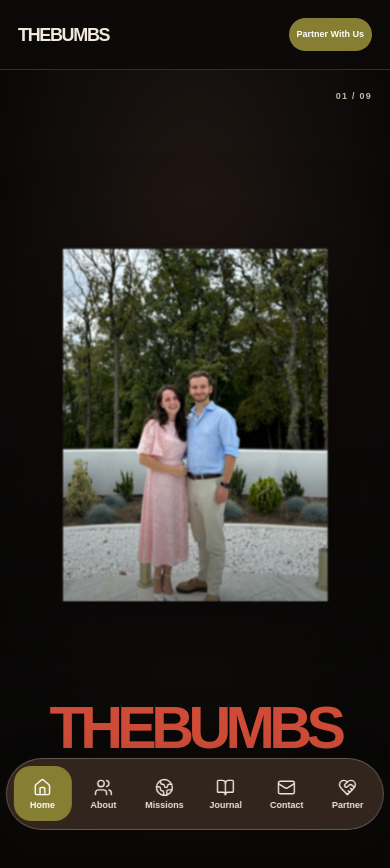
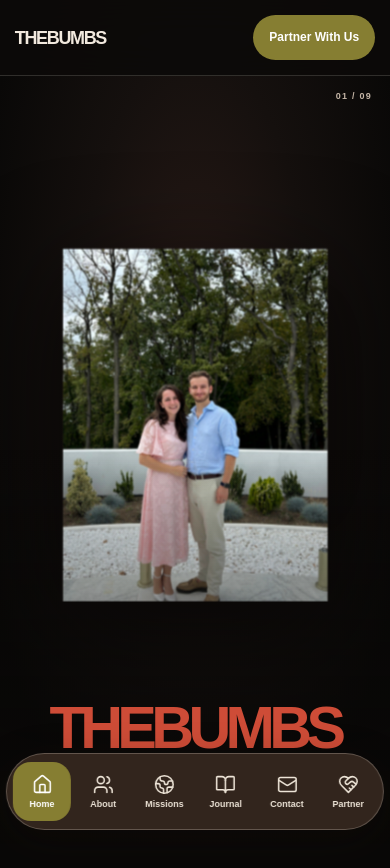
Before and after one commit to bumbmatei-sys/thebumbs-website, a Next.js app: page / in a window 390 px wide. Shown: the top 868 px of the page. Built offline with nearby package versions, Linux system fonts and the light colour scheme.

Commit message:
mobile: show dock icons and labels together; enlarge header partnership CTA

```diff
--- a/app/globals.css
+++ b/app/globals.css
@@ -1151,3 +1151,80 @@ body{background:var(--cream);color:var(--ink)}
 @media(max-width:700px){
   .legal-page{padding:100px 0 95px}
 }
+
+
+/* Mobile navigation always shows BOTH a visible icon and its one-word label.
+   Partner With Us is a larger, easier-to-tap primary action in the header. */
+@media (max-width:700px){
+  .site-header{
+    min-height:76px;
+    height:76px;
+    padding-inline:clamp(12px,3.8vw,20px);
+  }
+  .site-header .header-actions .header-partner{
+    display:inline-flex;
+    align-items:center;
+    justify-content:center;
+    min-height:45px;
+    padding:12px 16px;
+    font-size:12px;
+    line-height:1.15;
+    font-weight:800;
+    border-radius:999px;
+    white-space:nowrap;
+    margin-left:0;
+  }
+  .dock{
+    display:flex;
+    align-items:center;
+    justify-content:space-between;
+    gap:2px;
+    width:min(97vw,394px);
+    min-height:76px;
+    padding:8px 6px;
+  }
+  .dock > a{
+    display:flex;
+    flex-direction:column;
+    justify-content:center;
+    align-items:center;
+    gap:5px;
+    flex:1 1 0;
+    min-width:0;
+    height:59px;
+    border-radius:18px;
+    padding:7px 2px;
+    text-align:center;
+  }
+  .dock > a > svg{
+    display:block;
+    width:21px;
+    height:21px;
+    min-height:21px;
+    flex:0 0 21px;
+    opacity:1;
+    visibility:visible;
+  }
+  .dock > a > .dock-label{
+    display:block;
+    position:static;
+    width:auto;
+    height:auto;
+    overflow:visible;
+    clip:auto;
+    opacity:1;
+    visibility:visible;
+    color:inherit;
+    font:700 9px/1.1 Arial,Helvetica,sans-serif;
+    letter-spacing:0;
+    white-space:nowrap;
+  }
+}
+@media (max-width:360px){
+  .site-header .header-actions .header-partner{
+    min-height:44px;
+    padding:11px 12px;
+    font-size:11px;
+  }
+  .dock > a > .dock-label{font-size:8.5px}
+}
```
